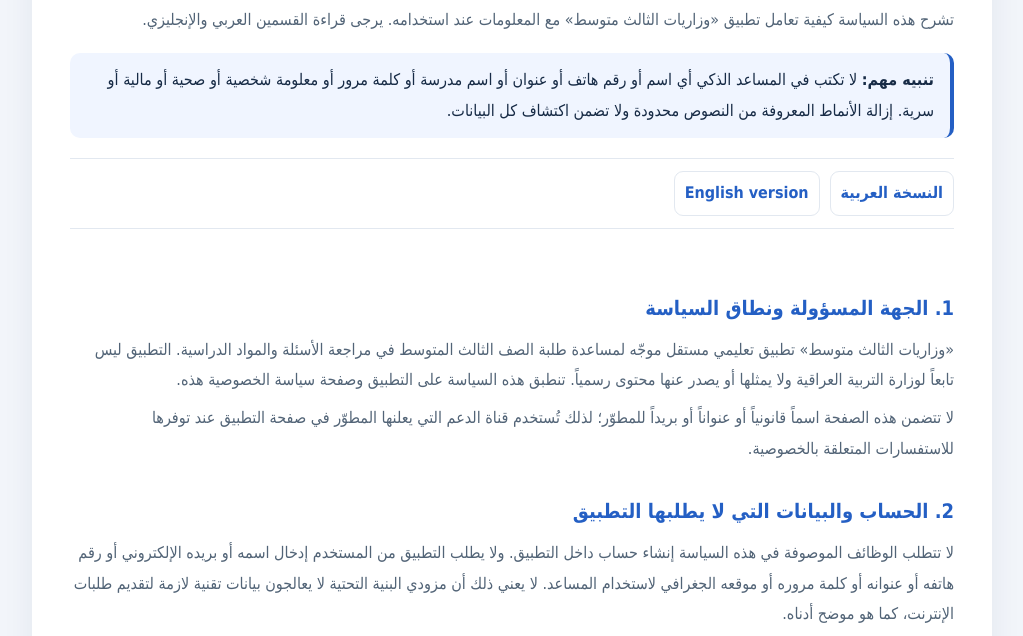
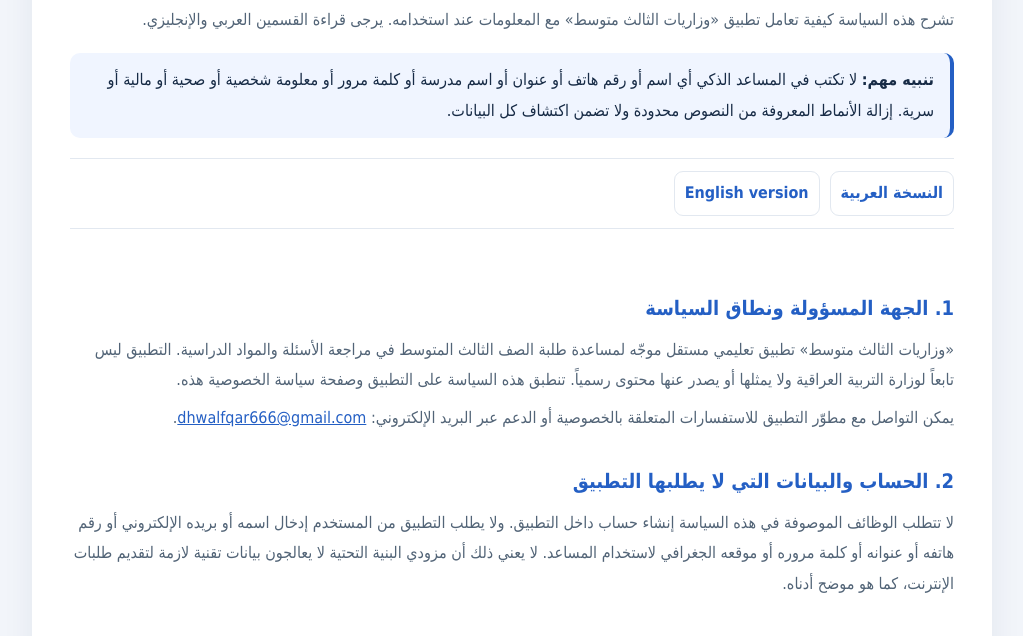
Before and after one commit to dhwa634-collab/wizariyat-privacy, a plain HTML site: page index.html in a window 1280 px wide. Shown: the part 148-784 px from the top of the page, without its empty margins (128-1151 px from the left). Drawn offline with Linux system fonts and the light colour scheme.

Commit message:
Add developer contact email to privacy policy

```diff
--- a/index.html
+++ b/index.html
@@ -34,7 +34,7 @@ footer{border-top:1px solid var(--line);margin-top:34px;padding-top:16px;font-si
 <section id="arabic" class="lang" lang="ar" dir="rtl">
 <h2>1. الجهة المسؤولة ونطاق السياسة</h2>
 <p>«وزاريات الثالث متوسط» تطبيق تعليمي مستقل موجّه لمساعدة طلبة الصف الثالث المتوسط في مراجعة الأسئلة والمواد الدراسية. التطبيق ليس تابعاً لوزارة التربية العراقية ولا يمثلها أو يصدر عنها محتوى رسمياً. تنطبق هذه السياسة على التطبيق وصفحة سياسة الخصوصية هذه.</p>
-<p>لا تتضمن هذه الصفحة اسماً قانونياً أو عنواناً أو بريداً للمطوّر؛ لذلك تُستخدم قناة الدعم التي يعلنها المطوّر في صفحة التطبيق عند توفرها للاستفسارات المتعلقة بالخصوصية.</p>
+<p>يمكن التواصل مع مطوّر التطبيق للاستفسارات المتعلقة بالخصوصية أو الدعم عبر البريد الإلكتروني: <a href="mailto:dhwalfqar666@gmail.com">dhwalfqar666@gmail.com</a>.</p>
 
 <h2>2. الحساب والبيانات التي لا يطلبها التطبيق</h2>
 <p>لا تتطلب الوظائف الموصوفة في هذه السياسة إنشاء حساب داخل التطبيق. ولا يطلب التطبيق من المستخدم إدخال اسمه أو بريده الإلكتروني أو رقم هاتفه أو عنوانه أو كلمة مروره أو موقعه الجغرافي لاستخدام المساعد. لا يعني ذلك أن مزودي البنية التحتية لا يعالجون بيانات تقنية لازمة لتقديم طلبات الإنترنت، كما هو موضح أدناه.</p>
@@ -103,7 +103,7 @@ footer{border-top:1px solid var(--line);margin-top:34px;padding-top:16px;font-si
 <p>قد نحدّث هذه السياسة إذا تغيرت ميزات التطبيق أو طريقة معالجة البيانات أو مزودو الخدمة. سيُعد تاريخ «آخر تحديث» أعلى الصفحة دليلاً على أحدث نسخة منشورة. استمرار استخدام التطبيق بعد نشر التحديث يعني الاطلاع على السياسة المحدّثة، بالقدر الذي يسمح به القانون المعمول به.</p>
 
 <h2>15. التواصل والاستفسارات</h2>
-<p>للاستفسارات أو الطلبات المتعلقة بالخصوصية، استخدم وسيلة التواصل أو الدعم التي يعلنها المطوّر في صفحة التطبيق على متجر التوزيع. لا توجد في هذه الصفحة حالياً جهة اتصال بريدية محددة، ولذلك لن نعرض عنواناً غير موثّق.</p>
+<p>للاستفسارات أو الطلبات المتعلقة بالخصوصية أو الدعم، يمكنك التواصل مع المطوّر عبر البريد الإلكتروني: <a href="mailto:dhwalfqar666@gmail.com">dhwalfqar666@gmail.com</a>.</p>
 </section>
 
 <section id="english" class="lang english" lang="en" dir="ltr">
@@ -114,7 +114,7 @@ footer{border-top:1px solid var(--line);margin-top:34px;padding-top:16px;font-si
 
 <h2>1. App operator and scope</h2>
 <p>“Third Intermediate Ministerial Questions” is an independent educational app intended to help students in the third intermediate grade review school subjects and exam questions. It is not affiliated with, endorsed by, or operated by the Iraqi Ministry of Education, and its content is not official Ministry content. This policy applies to the app and this privacy-policy page.</p>
-<p>This page does not currently provide a verified developer legal name, postal address, or email address. For privacy inquiries, use the support or contact channel published by the developer on the app’s distribution-store listing, when available.</p>
+<p>For privacy inquiries or support, you can contact the app developer by email at <a href="mailto:dhwalfqar666@gmail.com">dhwalfqar666@gmail.com</a>.</p>
 
 <h2>2. Accounts and information the app does not request</h2>
 <p>The app features described in this policy do not require users to create an in-app account. The app does not ask users to provide a name, email address, phone number, postal address, password, or GPS location to use the assistant. This does not mean that infrastructure providers never process technical information needed to deliver internet requests, as explained below.</p>
@@ -183,7 +183,7 @@ footer{border-top:1px solid var(--line);margin-top:34px;padding-top:16px;font-si
 <p>This policy may be updated when app features, data-processing practices, or service providers change. The “Last updated” date at the top of this page identifies the latest published version. Continued use after an update indicates that you have had the opportunity to review the updated policy, to the extent permitted by applicable law.</p>
 
 <h2>15. Contact and privacy inquiries</h2>
-<p>For privacy questions or requests, use the support or contact method published by the developer on the app’s distribution-store listing. No verified support email address is currently provided on this page, so no unverified contact address is listed here.</p>
+<p>For privacy questions, requests, or support, you can contact the developer by email at <a href="mailto:dhwalfqar666@gmail.com">dhwalfqar666@gmail.com</a>.</p>
 </section>
 
 <footer>
```
